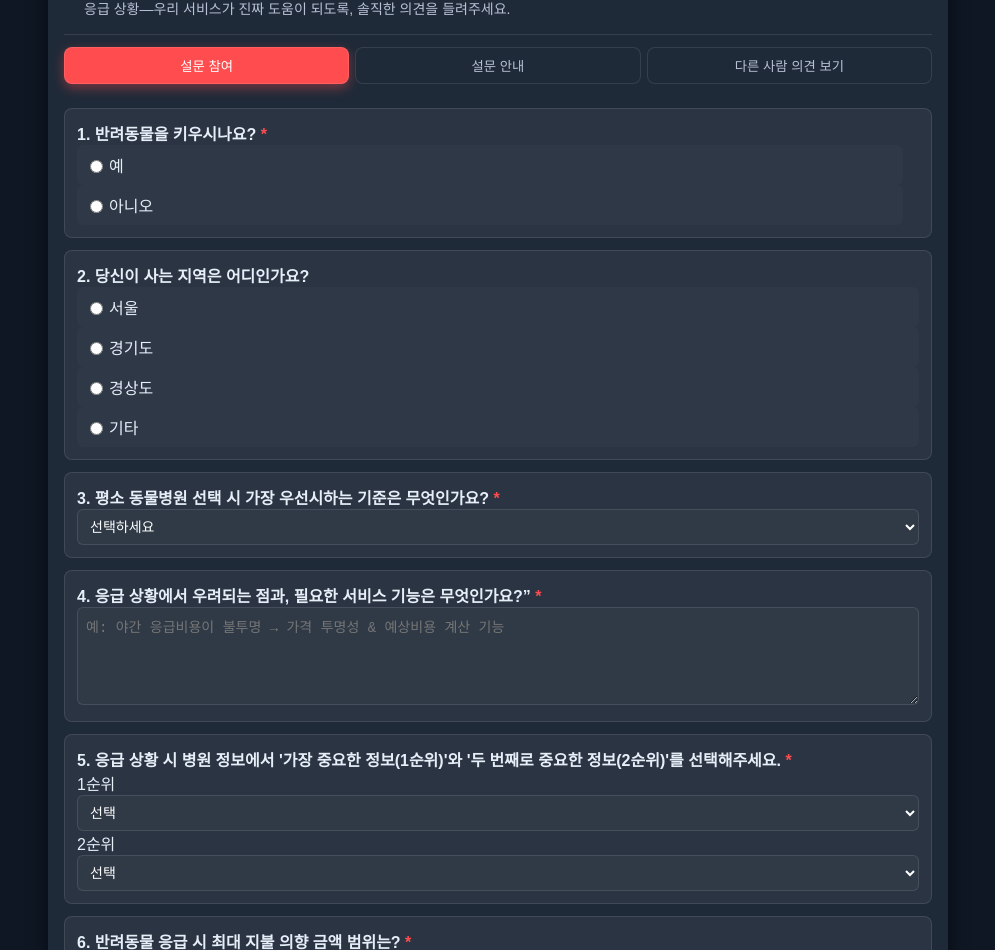
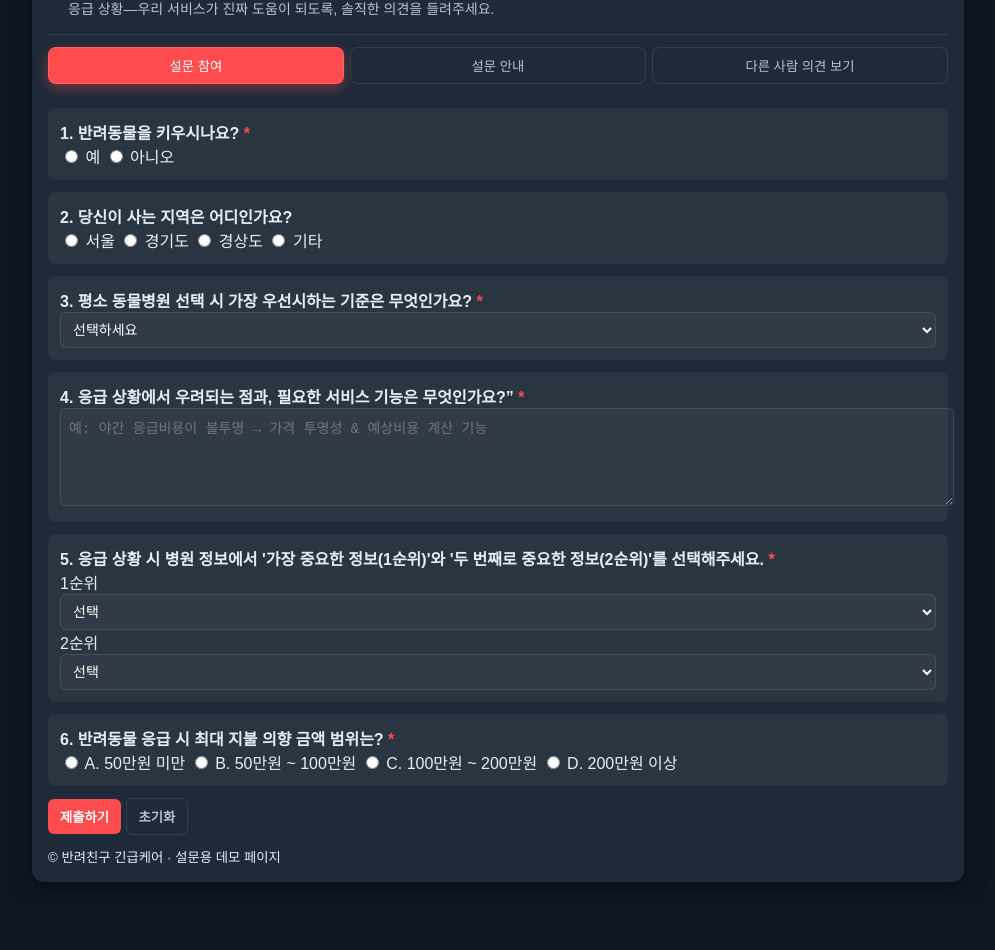
Before and after one commit to nayeon9759/SOS_REAL, a plain HTML site: page index.html in a window 1280 px wide. Shown: the part 104-1054 px from the top of the page, without its empty margins (142-1137 px from the left). After the commit the page ends 1006 px from the top, so only its background shows below. Drawn offline with nearby package versions, Linux system fonts and the light colour scheme; no server answers.

Commit message:
Update styles.css

```diff
--- a/styles.css
+++ b/styles.css
@@ -1,83 +1,146 @@
-/* 기존 디자인 그대로 유지 */
-:root{
-  --bg:#0f1724;
-  --primary:#ff4d4f;
-  --accent:#ff9f43;
-  --card:#1f2a38;
-  --muted:#b9c0d7;
+:root {
+  --bg: #0f1724;
+  --primary: #ff4d4f;
+  --accent: #ff9f43;
+  --card: #1f2a38;
+  --muted: #b9c0d7;
 }
 
-*{box-sizing:border-box}
-body{margin:0; font-family: "Noto Sans KR", sans-serif; background:var(--bg); color:#e6eef8; padding:20px;}
-.wrap{max-width:900px;margin:0 auto;border-radius:12px;background:var(--card);padding:16px;box-shadow:0 6px 20px rgba(0,0,0,0.5);}
-
-/* HERO */
-.hero{padding:16px 20px;border-bottom:1px solid rgba(255,255,255,0.1)}
-.hero-inner h1{margin:0;color:var(--primary)}
-.lead{margin:4px 0 0;color:var(--muted);font-size:14px}
-
-/* TABS */
-.tabs{display:flex; gap:6px; margin:12px 0;}
-.tab-btn{flex:1;padding:8px 10px;border-radius:8px;background:var(--card);border:1px solid rgba(255,255,255,0.1);color:var(--muted);cursor:pointer;transition:0.2s}
-.tab-btn.active{background:var(--primary);color:white;box-shadow:0 4px 12px rgba(255,77,79,0.4);}
-
-/* submissions */
-.submissions-list{
-  margin-top:12px;
-  display:grid;
-  gap:8px;
-  /* ✨ 이 두 속성이 스크롤을 담당합니다. */
-  max-height:300px; /* 목록이 가질 수 있는 최대 높이 지정 */
-  overflow:auto;    /* 내용이 max-height를 초과하면 스크롤바 생성 */
-
-  padding-right:4px; /* 스크롤바가 생길 공간 확보 */
+body {
+  margin: 0;
+  font-family: "Noto Sans KR", sans-serif;
+  background: var(--bg);
+  color: #e6eef8;
+  padding: 20px;
 }
 
-/* PANELS */
-.panel{display:none;padding:12px 0}
-.panel.active{display:block}
-.form-card{background:rgba(255,255,255,0.05);padding:12px;margin-bottom:12px;border-radius:8px;border:1px solid rgba(255,255,255,0.1)}
-.q{font-weight:700;margin-bottom:6px}
-.required{color:var(--primary)}
-
-.options.inline label{margin-right:16px}
-.options.grid{display:grid;grid-template-columns:1fr 1fr;gap:6px}
-.options label{display:flex;align-items:center;padding:8px;border-radius:6px;background:rgba(255,255,255,0.02);cursor:pointer;transition:0.2s}
-.options input{margin-right:6px}
-
-select,textarea,input[type="text"]{width:100%;padding:8px;border-radius:6px;background:rgba(255,255,255,0.03);border:1px solid rgba(255,255,255,0.1);color:white;font-size:14px;}
-
-/* Buttons */
-.btn{padding:8px 12px;border-radius:6px;font-weight:700;cursor:pointer;border:none;transition:0.2s}
-.btn.primary{background:var(--primary);color:white;box-shadow:0 4px 12px rgba(255,77,79,0.4);}
-.btn.primary:hover{transform:scale(1.05)}
-.btn.ghost{background:transparent;color:var(--muted);border:1px solid rgba(255,255,255,0.1);}
-.btn.small{padding:4px 8px;font-size:12px}
-
-/* submissions */
-.submissions-list{margin-top:12px;display:grid;gap:8px;max-height:300px;overflow:auto;padding-right:4px}
-.record{background:rgba(255,255,255,0.02);padding:8px;border-radius:6px}
-.meta{font-size:12px;color:var(--muted)}
-.txt{font-size:13px}
-
-/* guide */
-.guide-card{padding:10px;background:rgba(255,255,255,0.01);border-radius:6px;border:1px solid rgba(255,255,255,0.1)}
-
-/* footer */
-.footer{margin-top:12px;text-align:center;font-size:12px;color:var(--muted)}
-
-@media(max-width:640px){.options.grid{grid-template-columns:1fr}}
-
-/* 반드시 추가해야 하는 코드 */
-.charts canvas {
-  /* 최소 높이 지정 (그래프가 보이는 최소 크기) */
-  min-height: 250px;
-  width: 100% !important; /* 너비 100% 강제 적용 */
-  height: auto !important; /* 높이 자동 조절 */
+.wrap {
+  max-width: 900px;
+  margin: 0 auto;
+  border-radius: 12px;
+  background: var(--card);
+  padding: 16px;
+  box-shadow: 0 6px 20px rgba(0, 0, 0, 0.5);
 }
 
-/* 그래프 제목과 캔버스 사이 여백 추가 (선택 사항) */
+.hero {
+  padding: 16px 20px;
+  border-bottom: 1px solid rgba(255, 255, 255, 0.1);
+}
+.hero-inner h1 {
+  margin: 0;
+  color: var(--primary);
+}
+.lead {
+  margin: 4px 0 0;
+  color: var(--muted);
+  font-size: 14px;
+}
+
+.tabs {
+  display: flex;
+  gap: 6px;
+  margin: 12px 0;
+}
+.tab-btn {
+  flex: 1;
+  padding: 8px 10px;
+  border-radius: 8px;
+  background: var(--card);
+  border: 1px solid rgba(255, 255, 255, 0.1);
+  color: var(--muted);
+  cursor: pointer;
+  transition: 0.2s;
+}
+.tab-btn.active {
+  background: var(--primary);
+  color: white;
+  box-shadow: 0 4px 12px rgba(255, 77, 79, 0.4);
+}
+
+.panel {
+  display: none;
+  padding: 12px 0;
+}
+.panel.active {
+  display: block;
+}
+
+.form-card {
+  background: rgba(255, 255, 255, 0.05);
+  padding: 12px;
+  margin-bottom: 12px;
+  border-radius: 8px;
+}
+.q {
+  font-weight: 700;
+  margin-bottom: 6px;
+}
+.required {
+  color: var(--primary);
+}
+
+select, textarea, input[type="text"] {
+  width: 100%;
+  padding: 8px;
+  border-radius: 6px;
+  background: rgba(255, 255, 255, 0.03);
+  border: 1px solid rgba(255, 255, 255, 0.1);
+  color: white;
+  font-size: 14px;
+}
+
+.btn {
+  padding: 8px 12px;
+  border-radius: 6px;
+  font-weight: 700;
+  cursor: pointer;
+  border: none;
+  transition: 0.2s;
+}
+.btn.primary {
+  background: var(--primary);
+  color: white;
+}
+.btn.ghost {
+  background: transparent;
+  color: var(--muted);
+  border: 1px solid rgba(255, 255, 255, 0.1);
+}
+
+.submissions-list {
+  margin-top: 12px;
+  display: grid;
+  gap: 8px;
+  max-height: 300px;
+  overflow: auto;
+  padding-right: 4px;
+}
+.record {
+  background: rgba(255, 255, 255, 0.02);
+  padding: 8px;
+  border-radius: 6px;
+}
+.meta {
+  font-size: 12px;
+  color: var(--muted);
+}
+.txt {
+  font-size: 13px;
+}
+
+.charts canvas {
+  min-height: 250px;
+  width: 100% !important;
+  height: auto !important;
+  background: rgba(255, 255, 255, 0.03);
+  border-radius: 10px;
+  padding: 10px;
+}
+
 .chart-title {
   margin-top: 20px;
   margin-bottom: 10px;
+  font-weight: bold;
+  color: var(--accent);
 }
```
